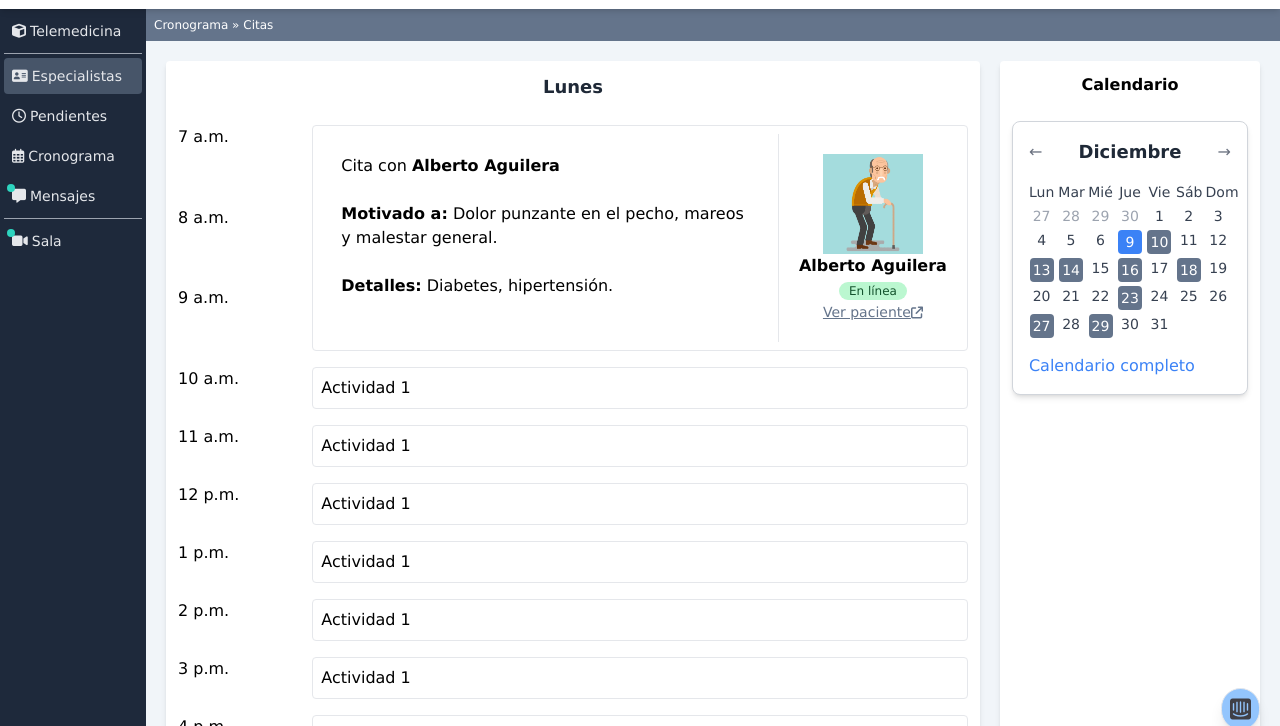
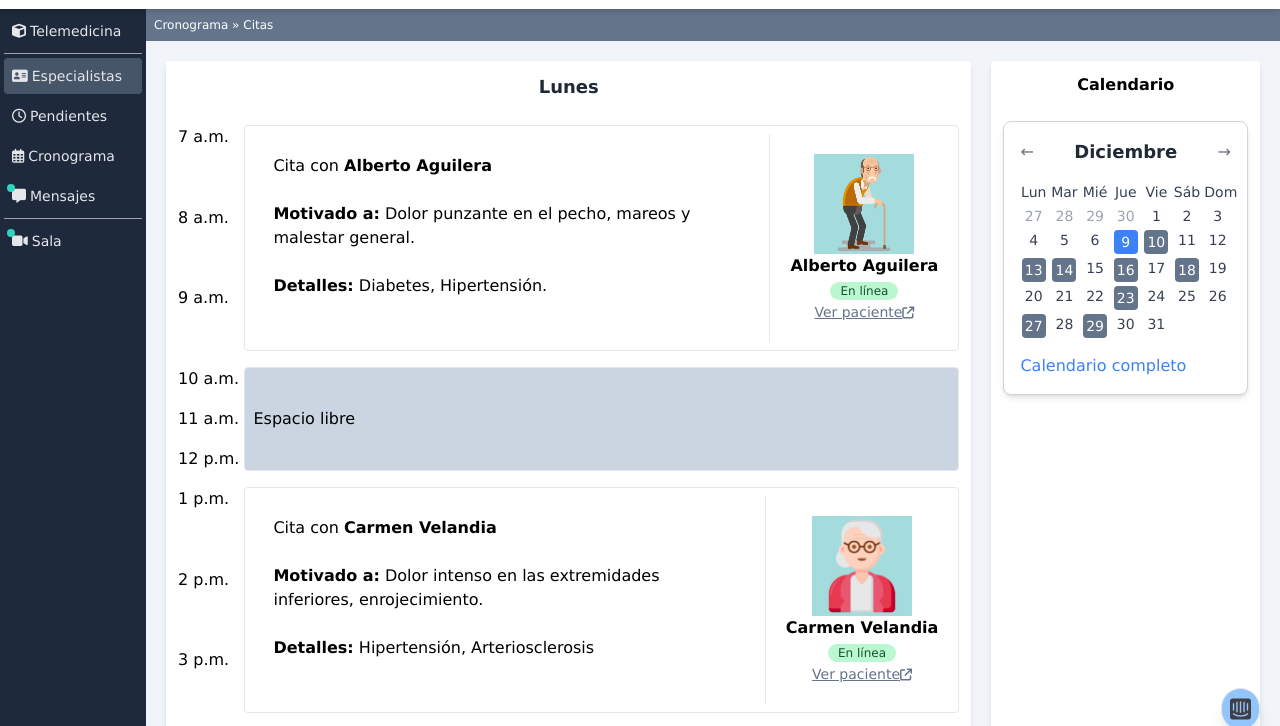
Before and after one commit to AbsorbedPoem/AbsorbedPoem.github.io, a website: page templates/cronograma.html in a window 1280 px wide. Shown: the part 50-776 px from the top of the page. Drawn offline with nearby package versions, Linux system fonts and the light colour scheme.

Commit message:
cronograma

```diff
--- a/templates/cronograma.html
+++ b/templates/cronograma.html
@@ -178,14 +178,14 @@
 
                             <!-- Actividades -->
 
-                                <div class="border-gray-200 border rounded p-2 col-start-3 col-end-13 row-start-1 row-span-3 flex justify-between flex-col md:flex-row ">
+                                <div class="border-gray-200 border rounded p-2 col-start-2 col-end-13 row-start-1 row-span-3 flex justify-between flex-col md:flex-row ">
 
                                     <div class="text-left p-5">
                                         <div>Cita con <b>Alberto Aguilera</b></div>
                                         <br>
                                         <div><b>Motivado a:</b> Dolor punzante en el pecho, mareos y malestar general.</div>
                                         <br>
-                                        <div><b>Detalles:</b> Diabetes, hipertensión.</div>
+                                        <div><b>Detalles:</b> Diabetes, Hipertensión.</div>
                                     </div>
 
                                     <div class="text-center border-t p-5 pe-3 md:border-l md:border-t-0 ">
@@ -200,16 +200,33 @@
                                         </div>
                                     </div>
                                 </div>
-                                <div class="border-gray-200 border rounded p-2 col-start-3 col-end-13 row-start-4">Actividad 1</div>
-                                <div class="border-gray-200 border rounded p-2 col-start-3 col-end-13 row-start-5">Actividad 1</div>
-                                <div class="border-gray-200 border rounded p-2 col-start-3 col-end-13 row-start-6">Actividad 1</div>
-                                <div class="border-gray-200 border rounded p-2 col-start-3 col-end-13 row-start-7">Actividad 1</div>
-                                <div class="border-gray-200 border rounded p-2 col-start-3 col-end-13 row-start-8">Actividad 1</div>
-                                <div class="border-gray-200 border rounded p-2 col-start-3 col-end-13 row-start-9">Actividad 1</div>
-                                <div class="border-gray-200 border rounded p-2 col-start-3 col-end-13 row-start-10">Actividad 1</div>
-                                <div class="border-gray-200 border rounded p-2 col-start-3 col-end-13 row-start-11">Actividad 1</div>
-                                <div class="border-gray-200 border rounded p-2 col-start-3 col-end-13 row-start-12">Actividad 1</div>
-                                <div class="border-gray-200 border rounded p-2 col-start-3 col-end-13 row-start-13 bg-slate-500 text-white flex items-center"> Espacio libre</div>
+
+                                <div class="border-gray-200 border rounded row-span-3 p-2 col-start-2 col-end-13 row-start-4 bg-slate-300  flex items-center"> Espacio libre</div>
+
+                                <div class="border-gray-200 border rounded p-2 col-start-2 col-end-13 row-start-7 row-span-3 flex justify-between flex-col md:flex-row ">
+
+                                    <div class="text-left p-5">
+                                        <div>Cita con <b>Carmen Velandia</b></div>
+                                        <br>
+                                        <div><b>Motivado a:</b> Dolor intenso en las extremidades inferiores, enrojecimiento.</div>
+                                        <br>
+                                        <div><b>Detalles:</b> Hipertensión, Arteriosclerosis</div>
+                                    </div>
+
+                                    <div class="text-center border-t p-5 pe-3 md:border-l md:border-t-0 ">
+                                        <img src="/img/carmen.png" class="w-[100px] h-[100px] mx-auto">
+                                        <div>
+                                            <b class="whitespace-nowrap">Carmen Velandia</b>
+                                            <br>
+                                            <span class="bg-green-200 text-green-900 group-hover:bg-green-300 text-xs font-medium px-2.5 py-0.5 rounded-full transition-colors">En línea</span>
+                                            <div class="text-sm">
+                                                <a href="#" class="text-slate-500 underline">Ver paciente<i class="fa-solid fa-arrow-up-right-from-square text-xs"></i></a>
+                                            </div>
+                                        </div>
+                                    </div>
+                                </div>
+
+                                <div class="border-gray-200 border rounded row-span-4 p-2 col-start-2 col-end-13 row-start-10 bg-slate-300  flex items-center"> Espacio libre</div>
 
                         </div>
                     </div>
```
Also changed, not shown: img/carmen.png (added), styles/output.css.
